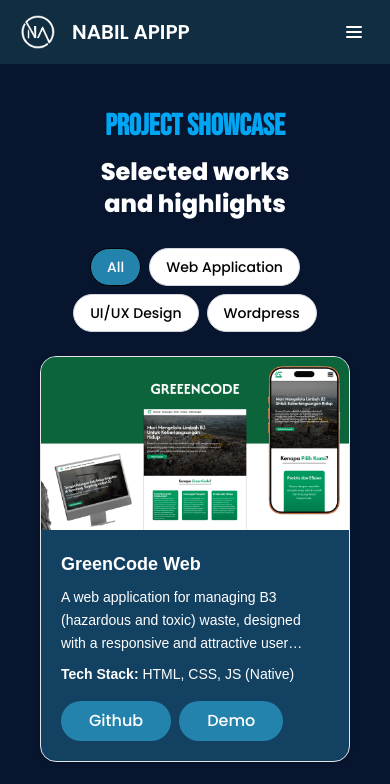
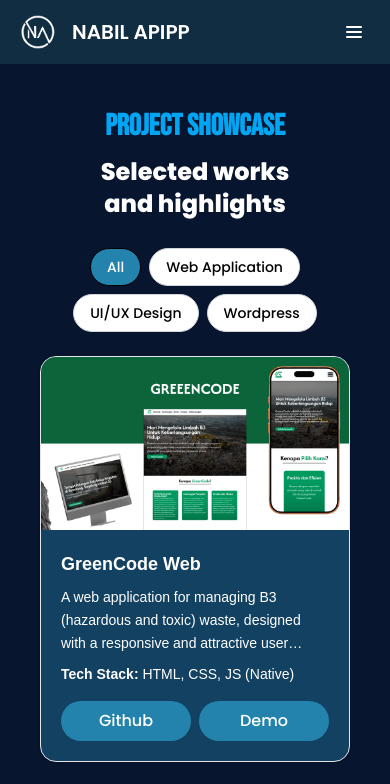
Before and after one commit to NaApipp/portosuperapp_v2, a Next.js app: page /project in a window 390 px wide. Shown: the top 784 px of the page. Built offline with nearby package versions, Linux system fonts and the light colour scheme.

Commit message:
style: update change from flex to grid in button see project

```diff
--- a/app/project/components/projectCard.tsx
+++ b/app/project/components/projectCard.tsx
@@ -30,7 +30,7 @@ export default function projectCard({ project }: { project: ProjectData }) {
 
 
           {project.links?.length ? (
-            <div className="mt-4 flex flex-wrap gap-2">
+            <div className="mt-4 grid grid-cols-2 md:grid-cols-3 gap-2">
               {project.links.map((l) => {
                 const isExternal = /^https?:\/\//.test(l.href);
                 // Button Link
```
